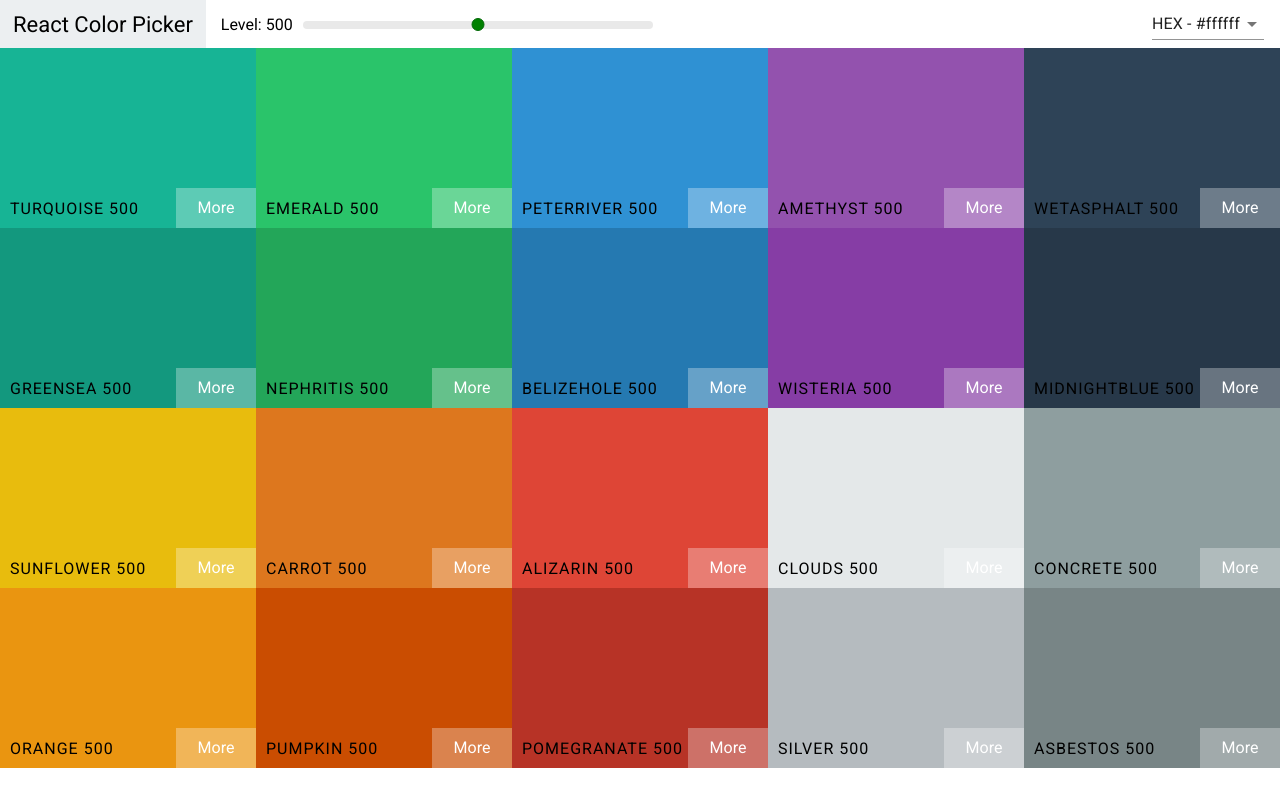
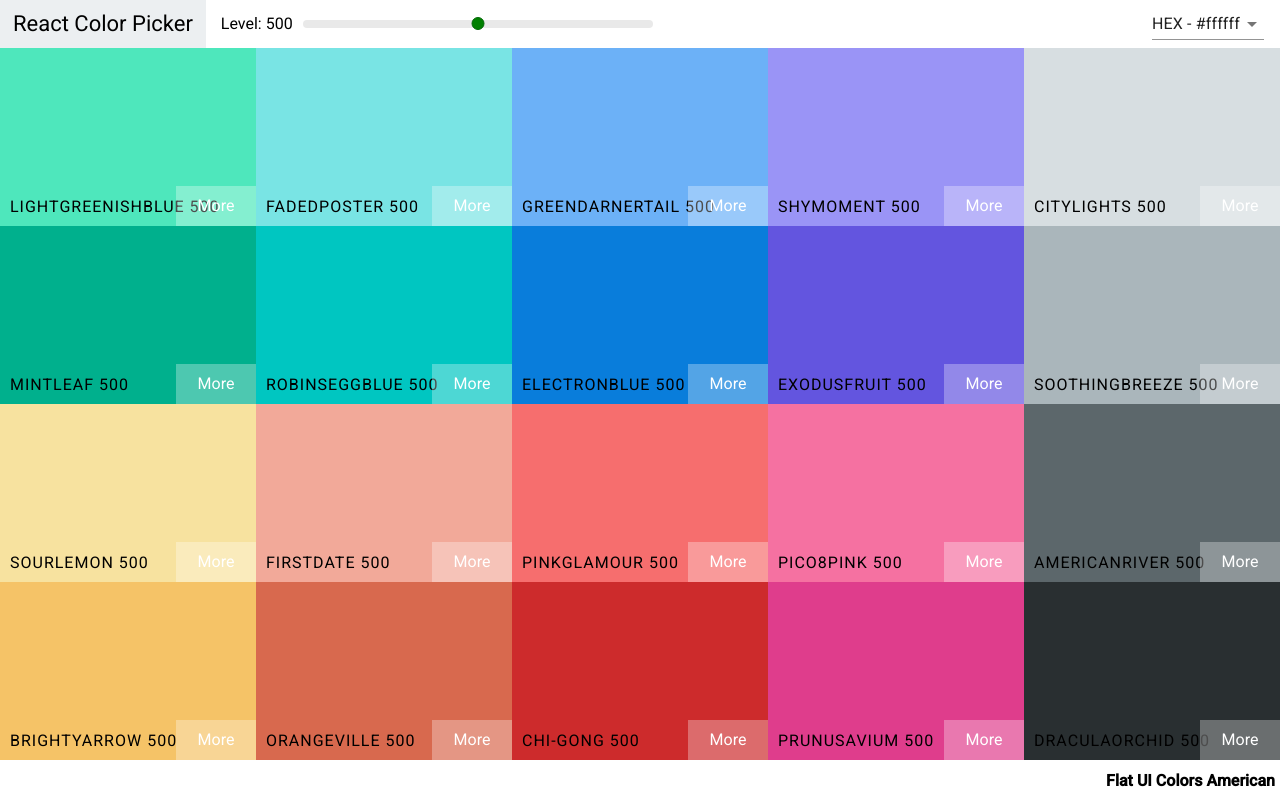
Before and after one commit to dhillman1989/ColorPaletteApp, a React (Create React App) app: page / in a window 1280 px wide. Built offline with nearby package versions, Linux system fonts and the light colour scheme.

Commit message:
add Palette footer
add palette footer

```diff
--- a/src/App.js
+++ b/src/App.js
@@ -7,7 +7,7 @@ import { generatePalette } from "./colorHelpers";
 
 class App extends Component {
   render() {
-    return <Palette palette={generatePalette(seedColors[1])} />;
+    return <Palette palette={generatePalette(seedColors[3])} />;
   }
 }
 
--- a/src/Palette.css
+++ b/src/Palette.css
@@ -1,7 +1,19 @@
 .Palette {
   height: 100vh;
+  display: flex;
+  flex-direction: column;
 }
 
 .Palette-colors {
   height: 90%;
 }
+
+.Palette-footer {
+  background-color: #fff;
+  height: 5vh;
+  display: flex;
+  justify-content: flex-end;
+  align-items: center;
+  font-weight: bold;
+  padding: 0 5px;
+}
--- a/src/Palette.js
+++ b/src/Palette.js
@@ -18,10 +18,10 @@ export default class Palette extends Component {
     this.setState({ format: val });
   }
   render() {
-    const { colors } = this.props.palette;
+    const { colors, paletteName } = this.props.palette;
     const { level, format } = this.state;
     const colorBoxes = colors[level].map(color => (
-      <ColorBox background={color[format]} name={color.name} />
+      <ColorBox background={color[format]} key={color.id} name={color.name} />
     ));
     return (
       <div className="Palette">
@@ -31,7 +31,8 @@ export default class Palette extends Component {
           handleChange={this.changeFormat}
         />
         <div className="Palette-colors">{colorBoxes}</div>
-        {/*Footer to go here */}
+
+        <footer className="Palette-footer">{paletteName}</footer>
       </div>
     );
   }
```
